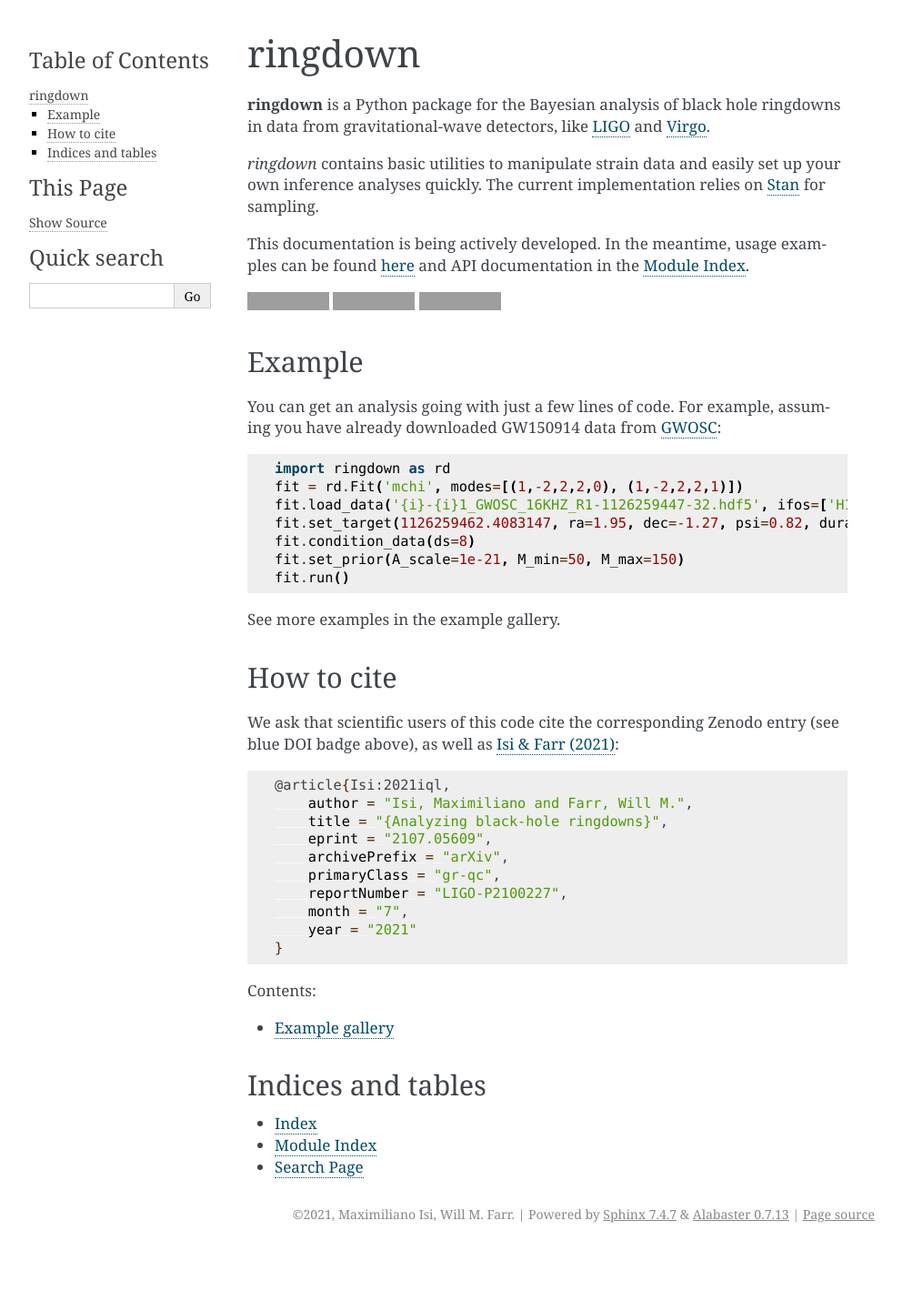
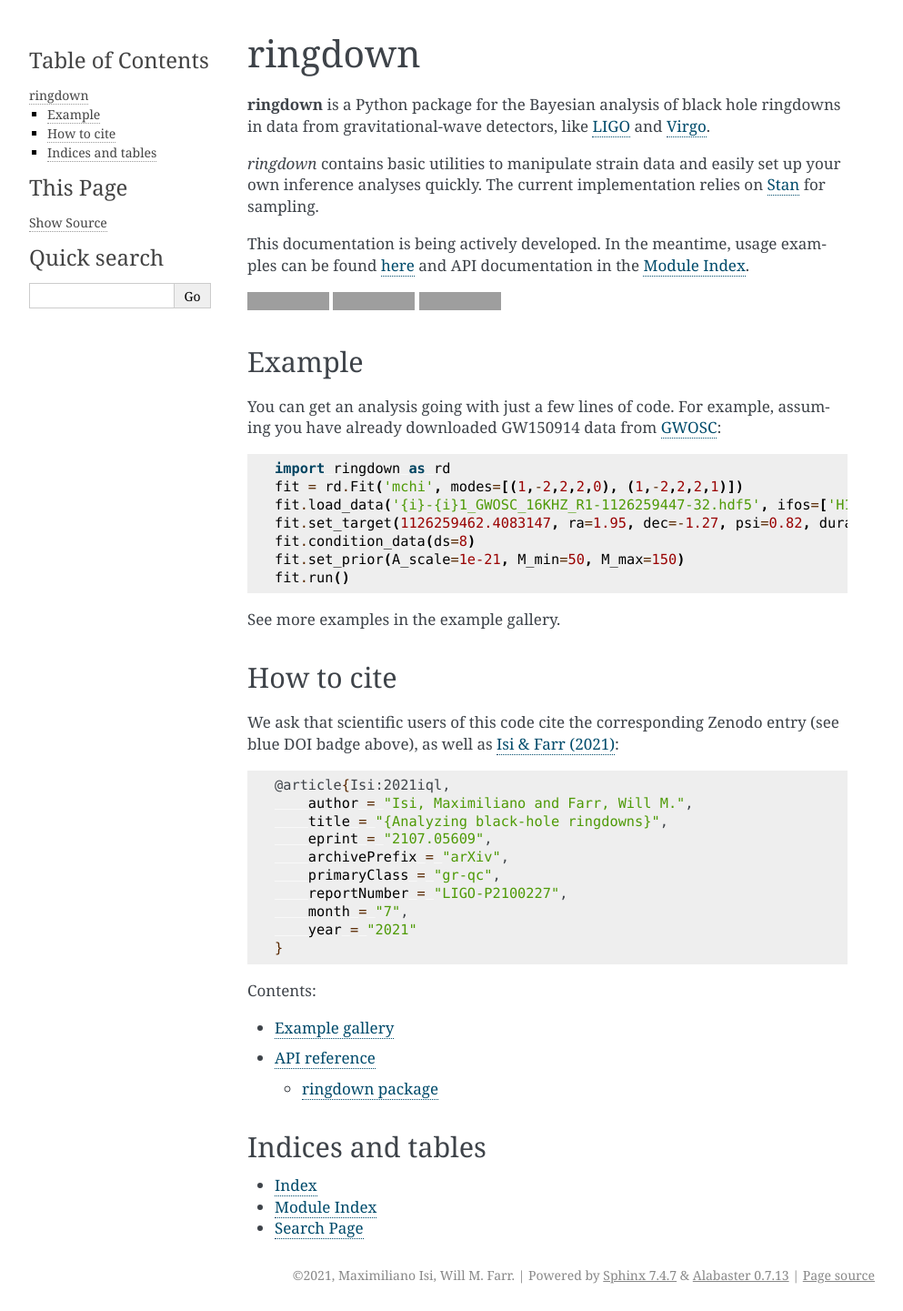
Before and after one commit to maxisi/ringdown, a Sphinx documentation site: the page built from docs/index.rst, in a window 1280 px wide. Shown: the whole page at 91% size, without its empty margins (148-1141 px from the left). Built offline with Sphinx 7.4.7, drawn with Linux system fonts in a browser that asks for light colours; pages that are not in the unit, such as notebooks, are missing from menus; before the commit the page ends 1374 px from its top, so only the background shows below that; some of the changed lines change nothing that is shown; grey boxes are pictures that could not be loaded.

Commit message:
docs edits

```diff
--- a/docs/conf.py
+++ b/docs/conf.py
@@ -56,3 +56,9 @@ html_theme = 'alabaster'
 # relative to this directory. They are copied after the builtin static files,
 # so a file named "default.css" will overwrite the builtin "default.css".
 html_static_path = ['_static']
+
+nbsphinx_epilog = """
+{% set docname = env.doc2path(env.docname, base=None) %}
+.. note:: This page was generated from a Jupyter notebook that can be
+          `downloaded here <https://github.com/maxisi/ringdown/tree/main/docs/{{ docname }}>`_.
+"""
--- a/docs/index.rst
+++ b/docs/index.rst
@@ -58,6 +58,7 @@ We ask that scientific users of this code cite the corresponding Zenodo entry (s
    :caption: Contents:
 
    gallery
+   modules
 
 
 Indices and tables
--- a/docs/modules.rst
+++ b/docs/modules.rst
@@ -1,4 +1,4 @@
-ringdown
+API reference
 ========
 
 .. toctree::
```
